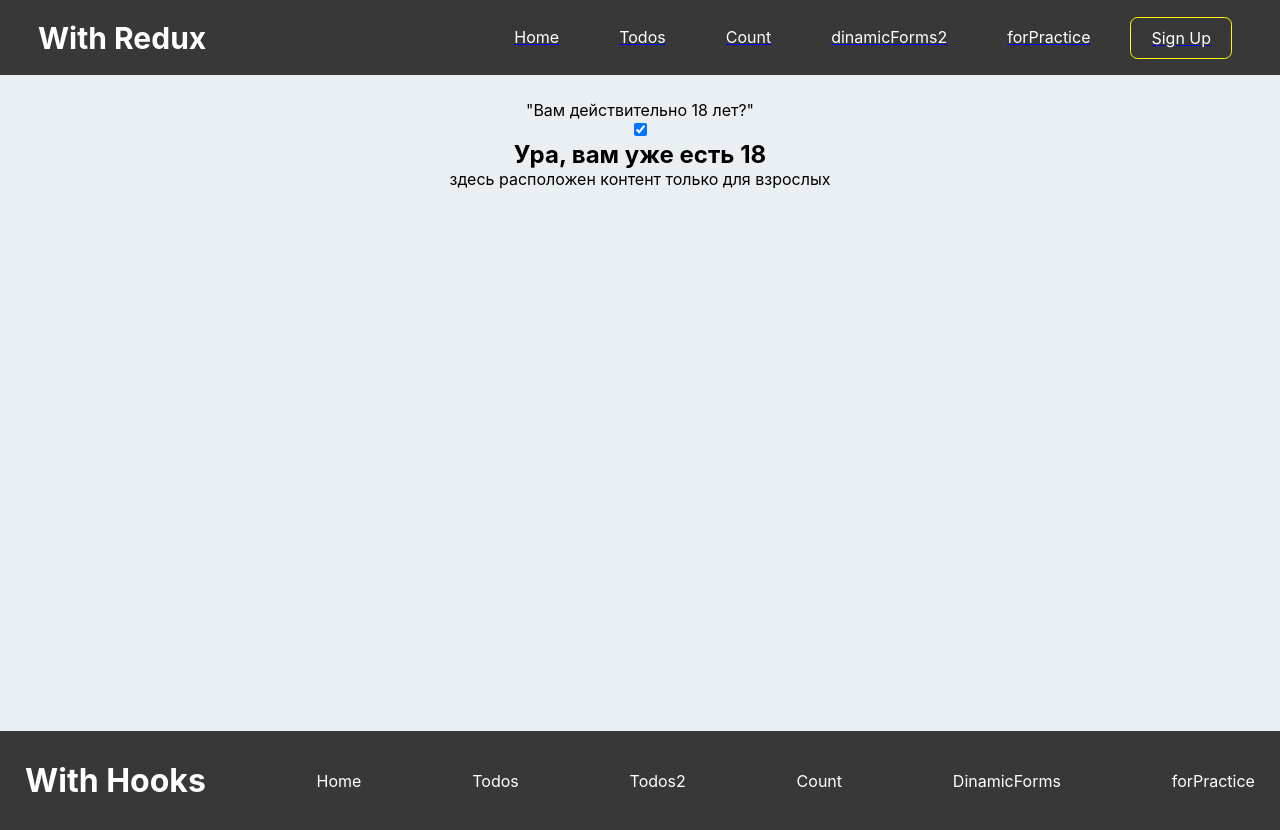
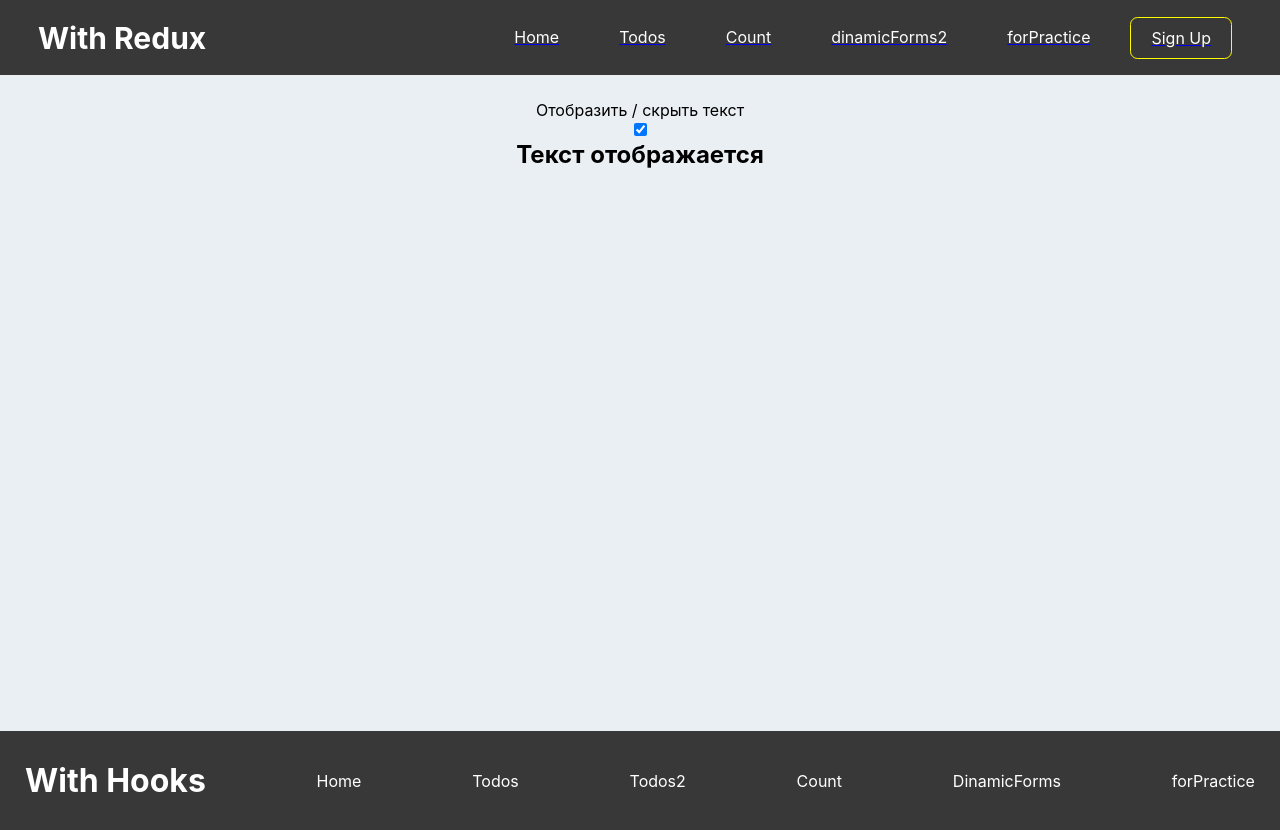
Before and after one commit to ShuVeriDa/MyFirstProject, a React (Create React App) app: page /forPractice in a window 1280 px wide. Both pictures are taken after a click on the checkbox 640 px from the left and 129 px from the top of the page. Built offline with nearby package versions, Linux system fonts and the light colour scheme.

Commit message:
practic checked2.1

```diff
--- a/src/components/WithHooks/ForPractice/ForPractice.jsx
+++ b/src/components/WithHooks/ForPractice/ForPractice.jsx
@@ -6,18 +6,15 @@ const ForPractice = () => {
   let message
   if (checked) {
     message = <div>
-      <h2>Ура, вам уже есть 18</h2>
-      <p>здесь расположен контент только для взрослых</p>
+      <h2>Текст отображается</h2>
     </div>
   } else {
-    message = <div>
-      <p>Увы, вам еще нет 18:(</p>
-    </div>
+    message = null
   }
 
   return (
     <div className={classes.ForPractice}>
-      <p>"Вам действительно 18 лет?"</p>
+      <p>Отобразить / скрыть текст</p>
       <input type="checkbox" onChange={() => setChecked(!checked)}/>
       {message}
     </div>
```
